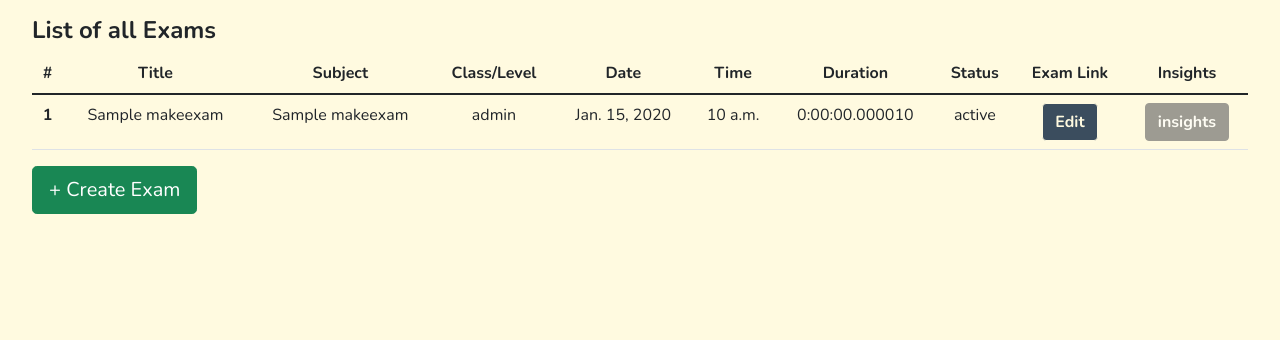
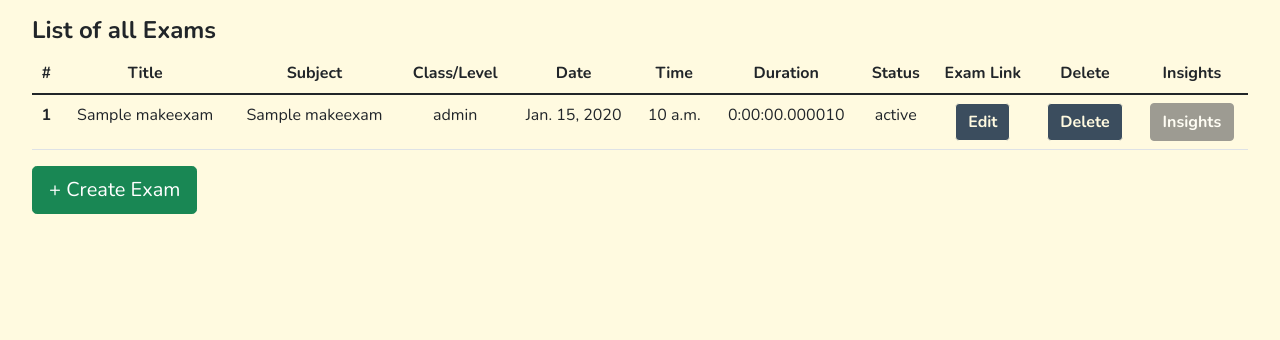
Before and after one commit to GcvKishore/TMS, a Django app: page /exam/instructors/all-exams/ in a window 1280 px wide. Shown: the part 83-423 px from the top of the page. Run offline with Django 4.2, Linux system fonts and the light colour scheme; tables that the repository leaves empty hold one stand-in row (values such as "Sample post").

Commit message:
Added delete option in edit_exam & view_all_exams

```diff
--- a/exam_app/views.py
+++ b/exam_app/views.py
@@ -23,11 +23,26 @@ def createExam(request):
 
 
 def editExam(request, exam_id):
+    if request.method == 'POST':
+        delete_question_id = request.POST['delete_question']
+        MakeQuestion.objects.get(id = delete_question_id).delete()
     questions_list = MakeQuestion.objects.filter(exam_model__id=exam_id)
     exam_model = MakeExam.objects.get(id=exam_id)
 
+
     return render(request, 'exam_app/edit-exam.html', {
         'exam': exam_model,
+        'questions': questions_list
+    })
+
+
+def deleteQuestion(request, exam_id):
+    exam = MakeExam.objects.all(id=exam_id)
+    question = MakeQuestion.objects.filter(exam_model=exam).delete()
+    questions_list = MakeQuestion.objects.filter(exam_model_id=exam_id)
+
+    return render(request, 'exam_app/edit-exam.html', {
+        'exam': exam,
         'questions': questions_list
     })
 
@@ -79,6 +94,9 @@ def addQuestion(request, exam_id):
 
 
 def viewAllExamsInstructors(request):
+    if request.method == 'POST':
+        delete_exam = request.POST['delete_exam']
+        MakeExam.objects.get(id = delete_exam).delete()
     exams = MakeExam.objects.all()
     return render(request, 'exam_app/view-all-exams-instructor.html', {
         'exams': exams,
--- a/templates/exam_app/view-all-exams-instructor.html
+++ b/templates/exam_app/view-all-exams-instructor.html
@@ -8,6 +8,8 @@
 
 {% block body %}
     <div class="p-3">
+        <form action="{% url 'exam_app:view-all-exams-instructors' %}" method = "POST">
+            {% csrf_token %}
         <h4><strong>List of all Exams</strong></h4>
         <table class="table">
             <thead class="thead-dark">
@@ -21,6 +23,7 @@
                 <th scope="col">Duration</th>
                 <th scope="col">Status</th>
                 <th scope="col">Exam Link</th>
+                <th scope="col">Delete</th>
                 <th scope="col">Insights</th>
             </tr>
             </thead>
@@ -41,8 +44,11 @@
                         </a>
                     </td>
                     <td>
+                        <button class = "btn btn-primary" type="submit" name="delete_exam" value="{{ exam.id }}">Delete</button>
+                    </td>
+                    <td>
                         <a href="#">
-                            <button type="button" class="btn btn-primary" disabled>insights</button>
+                            <button type="button" class="btn btn-primary" disabled>Insights</button>
                         </a>
                     </td>
                 </tr>
@@ -50,6 +56,7 @@
             {% endfor %}
             </tbody>
         </table>
+    </form>
         <a href="{% url 'exam_app:create-exam' %}">
             <button type="button" class="btn btn-success btn-lg">+ Create Exam</button>
         </a>
```
Also changed, not shown: templates/exam_app/edit-exam.html (+7 -0 lines), exam_app/migrations/0009_alter_makequestion_difficulty_level_and_more.py (added).
